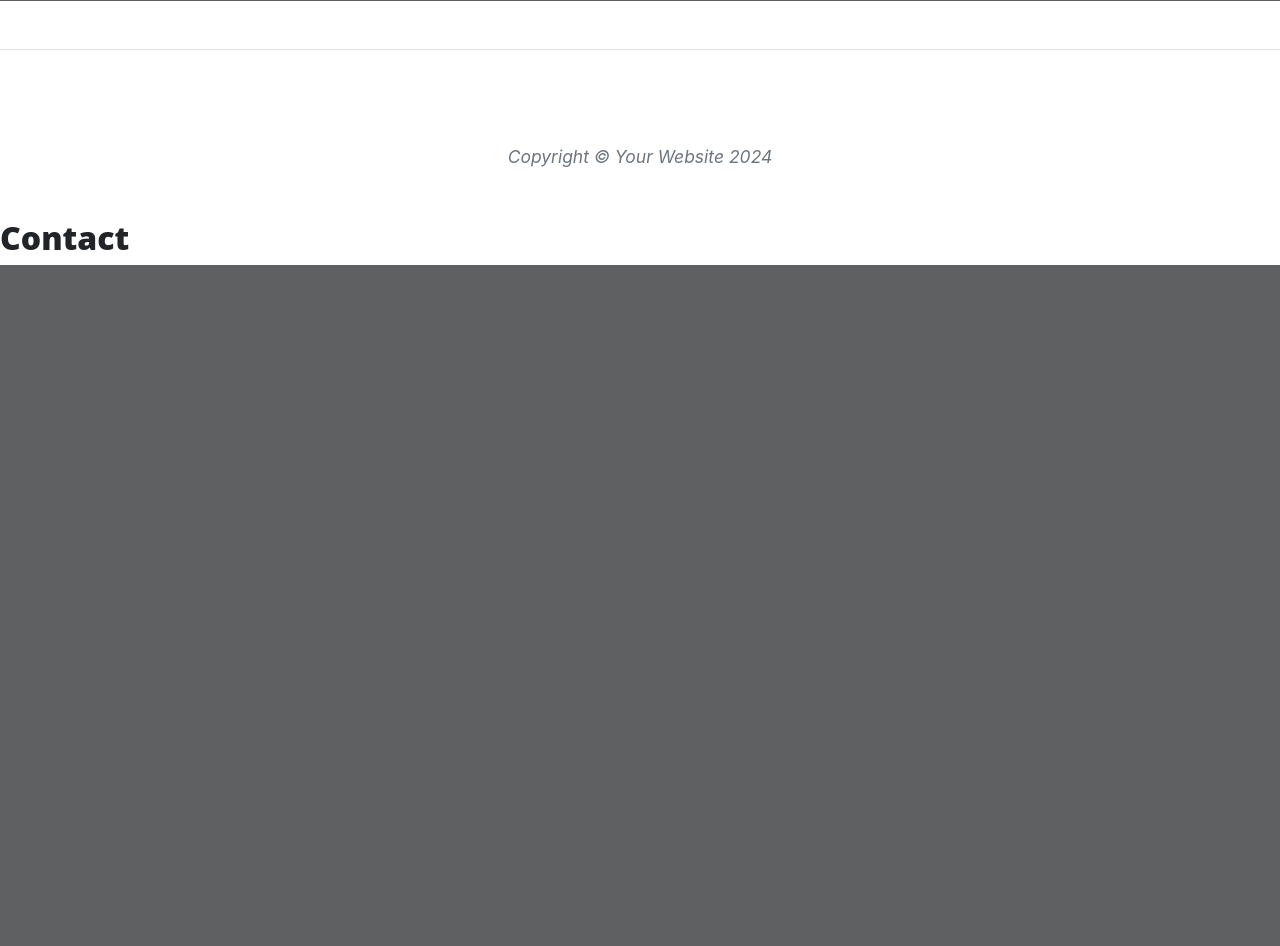
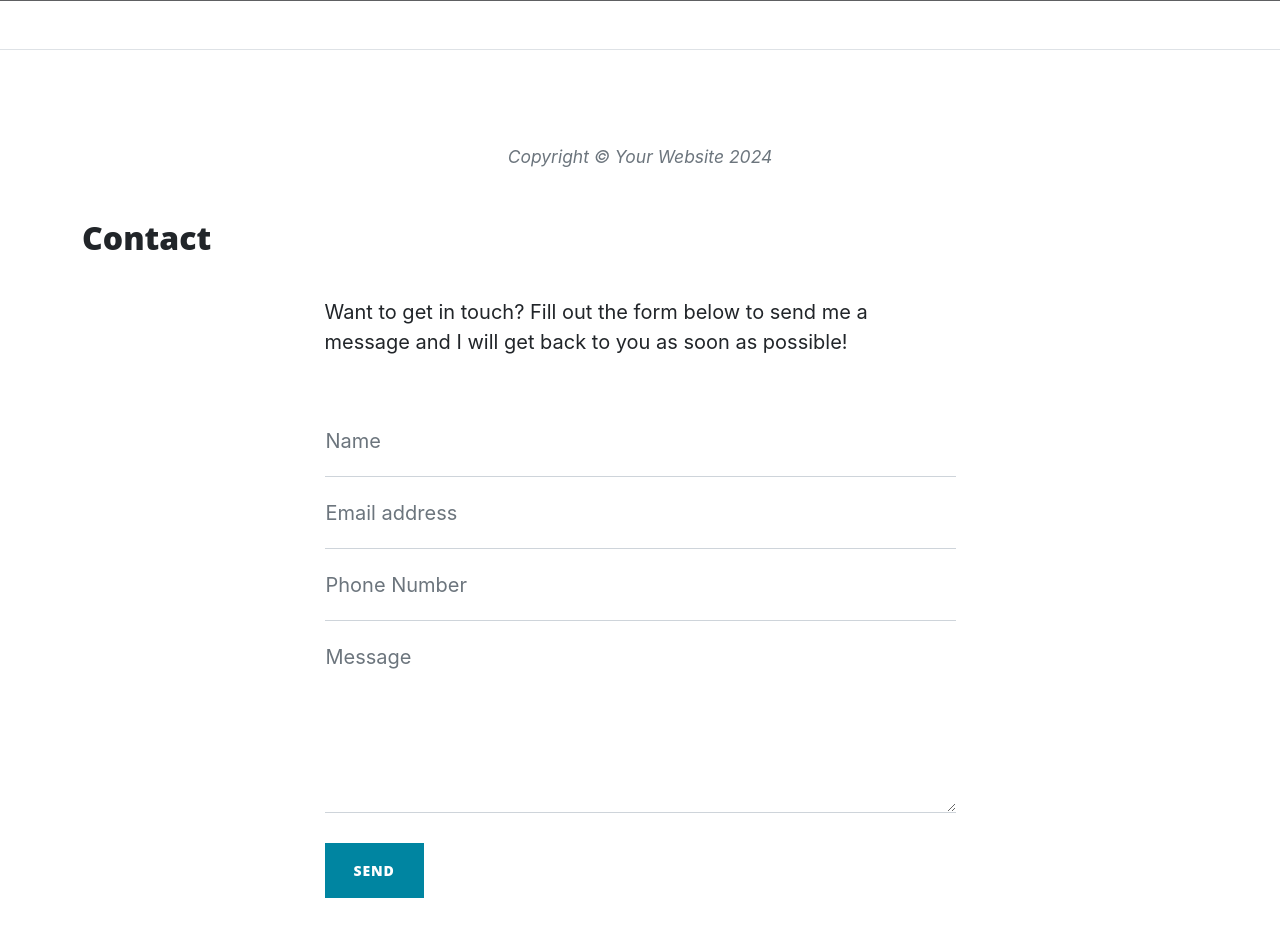
Before and after one commit to CleanOak/flask_tutorials, a Flask app: page /contact in a window 1280 px wide. Shown: the part 627-1573 px from the top of the page. Before the commit the page ends 892 px from the top, so only its background shows below. Run offline with Flask 3, Linux system fonts and the light colour scheme; some libraries are stand-ins or nearby versions; grey boxes are pictures that could not be loaded.

Commit message:
Add gitnore and en.py files

```diff
--- a/run.py
+++ b/run.py
@@ -1,6 +1,6 @@
 import os
 import json
-from flask import Flask, render_template
+from flask import Flask, render_template, request, flash
 
 
 app = Flask(__name__)
@@ -30,8 +30,10 @@ def about_member(member_name):
     return render_template("member.html", member=member)
 
 
-@app.route("/contact")
+@app.route("/contact", methods=["GET", "POST"])
 def contact():
+    if request.method == "POST":
+        print(request.form)
     return render_template("contact.html", page_title="Contact")
 
 
--- a/templates/base.html
+++ b/templates/base.html
@@ -86,9 +86,13 @@
 <script>
     document.getElementById("copyright").innerHTML = (new Date().getFullYear());
 </script>
+<div class="container">
 
     {% block content %}
     {% endblock %}
 
+</div>
+
+
 </body>
 </html>
--- a/templates/contact.html
+++ b/templates/contact.html
@@ -2,4 +2,73 @@
 
 {% block content %}
 <h2>{{ page_title }}</h2>
+
+
+<div class="row gx-4 gx-lg-5 justify-content-center">
+    <div class="col-md-10 col-lg-8 col-xl-7">
+        <p>Want to get in touch? Fill out the form below to send me a message and I will get back to you as soon as
+            possible!</p>
+        <div class="my-5">
+            <!-- * * * * * * * * * * * * * * *-->
+            <!-- * * SB Forms Contact Form * *-->
+            <!-- * * * * * * * * * * * * * * *-->
+            <!-- This form is pre-integrated with SB Forms.-->
+            <!-- To make this form functional, sign up at-->
+            <!-- https://startbootstrap.com/solution/contact-forms-->
+            <!-- to get an API token!-->
+            <form method="POST" name="sentMessage" id="contactForm" novalidate>
+                <div class="form-floating">
+                    <input class="form-control" id="name" name="name" type="text" placeholder="Enter your name..."
+                       required/>
+                    <label for="name">Name</label>
+                    <div class="invalid-feedback" data-sb-feedback="name:required">A name is required.</div>
+                </div>
+                <div class="form-floating">
+                    <input class="form-control" id="email" name="email" type="email" placeholder="Enter your email..."
+                        required />
+                    <label for="email">Email address</label>
+                    <div class="invalid-feedback" data-sb-feedback="email:required">An email is required.</div>
+                    <div class="invalid-feedback" data-sb-feedback="email:email">Email is not valid.</div>
+                </div>
+                <div class="form-floating">
+                    <input class="form-control" id="phone" name="phone" type="tel" placeholder="Enter your phone number..."
+                    required />
+                    <label for="phone">Phone Number</label>
+                    <div class="invalid-feedback" data-sb-feedback="phone:required">A phone number is required.</div>
+                </div>
+                <div class="form-floating">
+                    <textarea class="form-control" id="message" name="message" placeholder="Enter your message here..."
+                        style="height: 12rem" required></textarea>
+                    <label for="message">Message</label>
+                    <div class="invalid-feedback" data-sb-feedback="message:required">A message is required.</div>
+                </div>
+                <br />
+                <!-- Submit success message-->
+                <!---->
+                <!-- This is what your users will see when the form-->
+                <!-- has successfully submitted-->
+                <div class="d-none" id="submitSuccessMessage">
+                    <div class="text-center mb-3">
+                        <div class="fw-bolder">Form submission successful!</div>
+                        To activate this form, sign up at
+                        <br />
+                        <a
+                            href="https://startbootstrap.com/solution/contact-forms">https://startbootstrap.com/solution/contact-forms</a>
+                    </div>
+                </div>
+                <!-- Submit error message-->
+                <!---->
+                <!-- This is what your users will see when there is-->
+                <!-- an error submitting the form-->
+                <div class="d-none" id="submitErrorMessage">
+                    <div class="text-center text-danger mb-3">Error sending message!</div>
+                </div>
+                <!-- Submit Button-->
+                <button class="btn btn-primary text-uppercase" id="submitButton" type="submit">Send</button>
+            </form>
+        </div>
+    </div>
+</div>
+
+
 {% endblock %}
```
Also changed, not shown: templates/about.html (+7 -4 lines), env.py (added), 1 other file.
